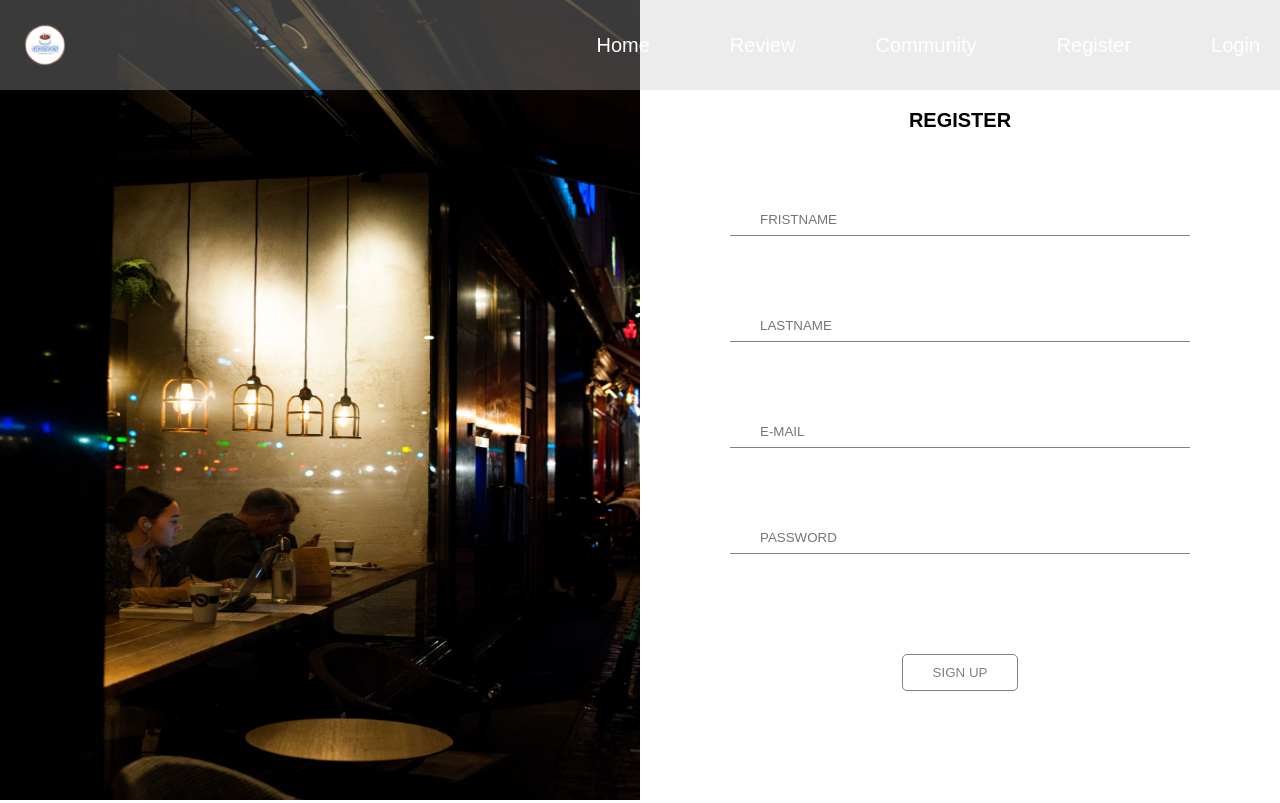
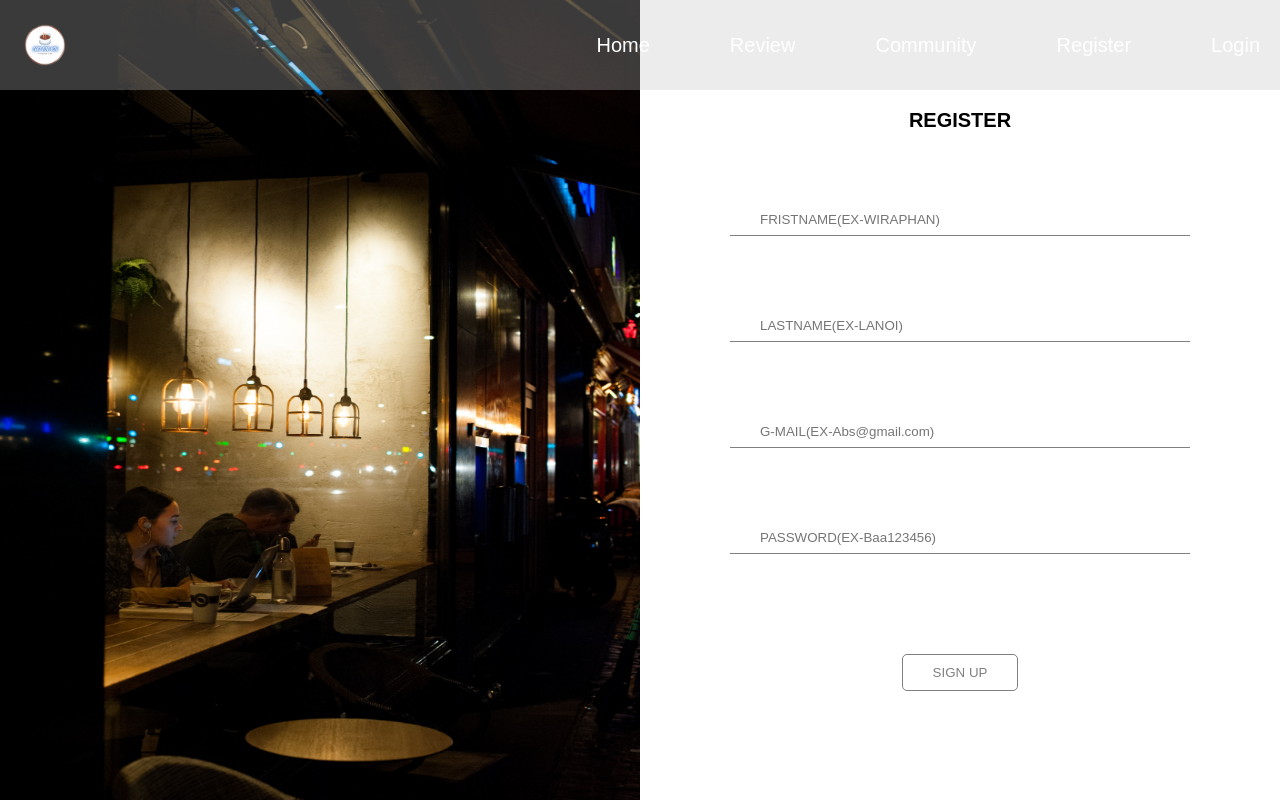
Before and after one commit to wiraphan123/Cafeforyou, a React (Create React App) app: page /Register in a window 1280 px wide. Built offline with nearby package versions, Linux system fonts and the light colour scheme; a web font is replaced by a local one.

Commit message:
edit Register.js

```diff
--- a/src/pages/Register.js
+++ b/src/pages/Register.js
@@ -65,10 +65,10 @@ function Register (){
          </Containerleft>
         <Containerright>
             <h1>REGISTER</h1>
-            <Input placeholder='FRISTNAME'></Input>
-            <Input placeholder='LASTNAME'></Input>
-            <Input placeholder='E-MAIL'></Input>
-            <Input placeholder='PASSWORD'></Input>
+            <Input placeholder='FRISTNAME(EX-WIRAPHAN)'></Input>
+            <Input placeholder='LASTNAME(EX-LANOI)'></Input>
+            <Input placeholder='G-MAIL(EX-Abs@gmail.com)'></Input>
+            <Input placeholder='PASSWORD(EX-Baa123456)'></Input>
             <Button><Link to='/Login'>SIGN UP</Link></Button>
          </Containerright>
         </Test>
```
